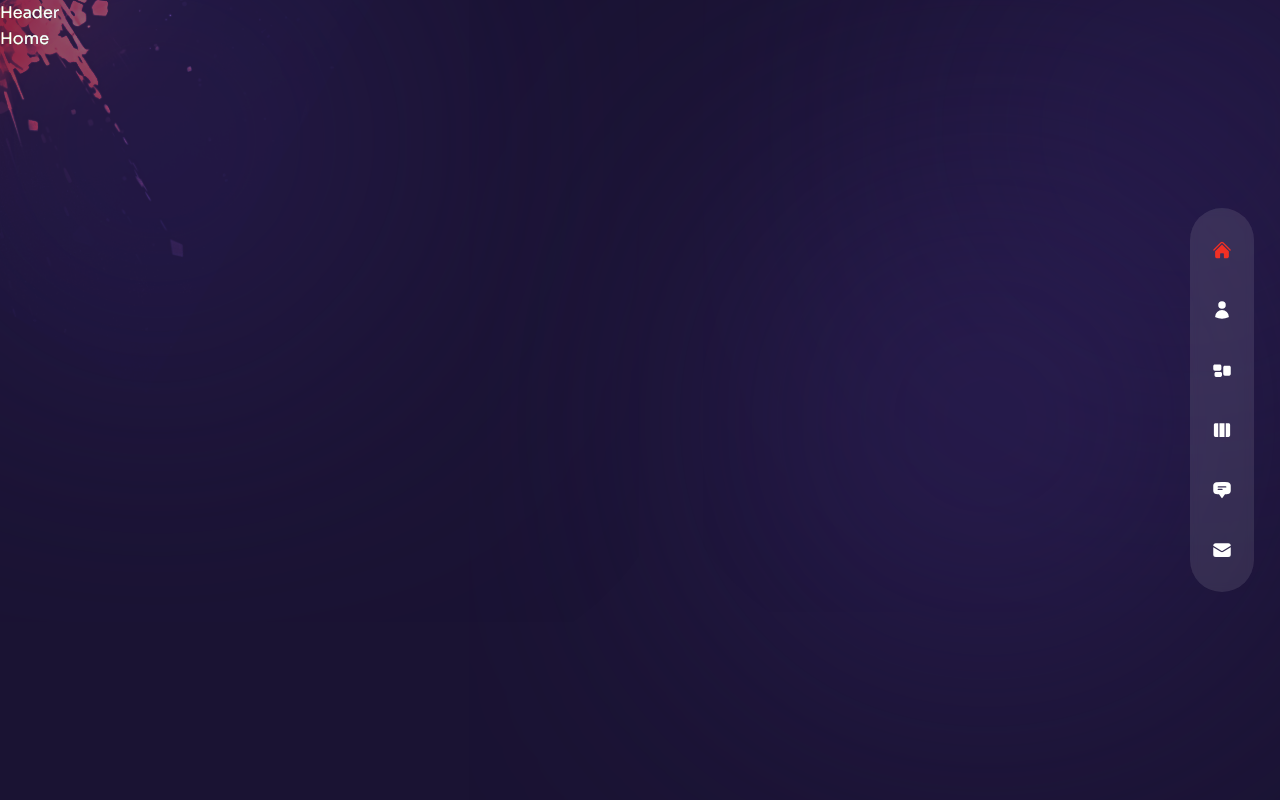
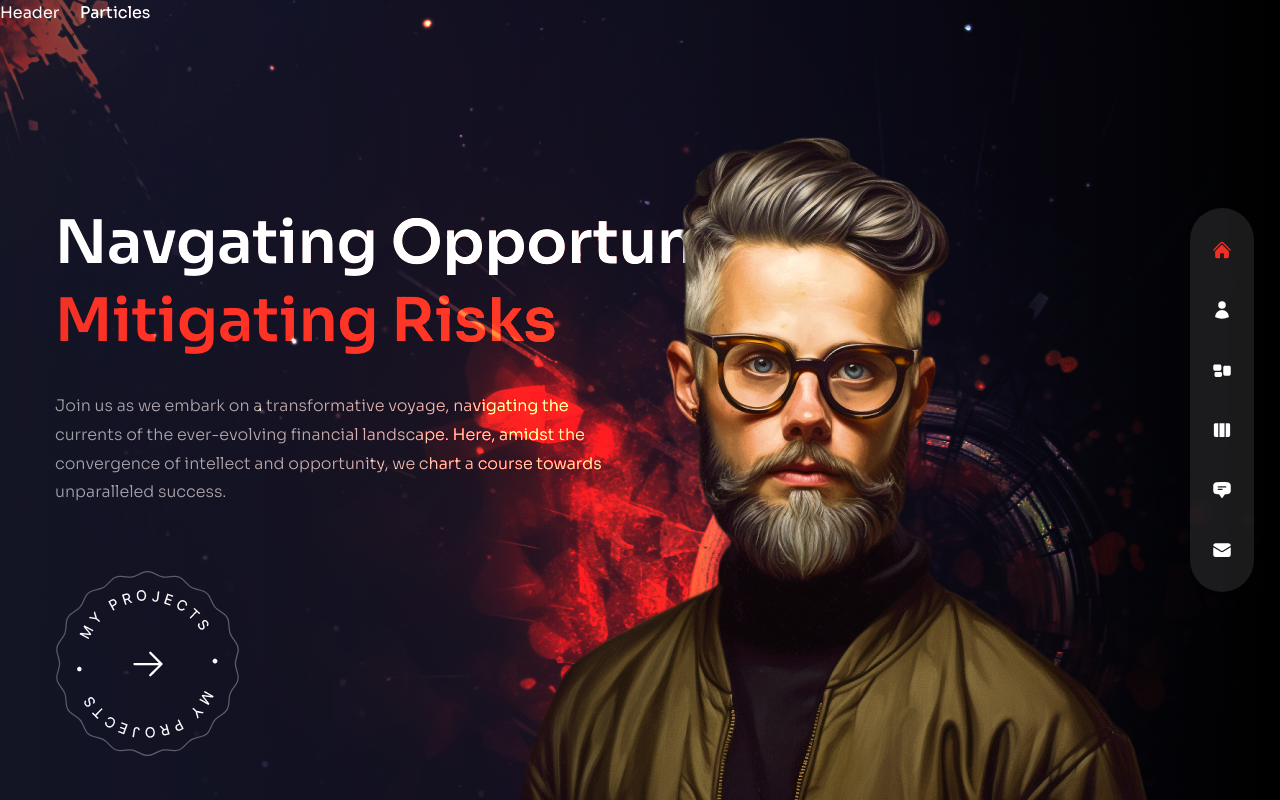
Before and after one commit to HeracleionCap/Heracleion, a Next.js app: page / in a window 1280 px wide. Built offline with nearby package versions, Linux system fonts and the light colour scheme.

Commit message:
Home section update

```diff
--- a/components/Avatar.js
+++ b/components/Avatar.js
@@ -1,5 +1,17 @@
+//next image
+import Image from 'next/image';
+
 const Avatar = () => {
-  return <div>Avatar</div>;
+  return (
+  <div className='hidden xl:flex xl:max-w-none '>
+    <Image
+    src={'/avatar.png'}
+    width={737}
+    height={678}
+    alt=''
+    className='translate-z-0 w-full h-full' />
+    </div>
+  );
 };
 
 export default Avatar;
--- a/components/Header.js
+++ b/components/Header.js
@@ -1,5 +1,5 @@
 const Header = () => {
-  return <header>Header</header>;
+  return <header className='absolute z-30 w-full' >Header</header>;
 };
 
 export default Header;
--- a/components/ProjectsBtn.js
+++ b/components/ProjectsBtn.js
@@ -1,5 +1,33 @@
+// next image
+import Image from 'next/image';
+
+// next link
+import Link from 'next/link';
+
+// icons
+import { HiArrowRight } from 'react-icons/hi2';
+
+
 const ProjectsBtn = () => {
-  return <div>Project Btn</div>;
+  return (
+  <div className='mx-auto xl:mx-0'>
+    <Link
+      href={'/work'}
+      className='relative w-[185px] h-[185px] flex justify-center items-center
+      bg-circleStar bg-cover bg-center bg-no-repeat group'
+      >
+          <Image
+            src={'/rounded-text.png'}
+            width={141}
+            height={148}
+            alt=''
+            className='animate-spin-slow w-full h-full max-w-[141px] max-h-[148px]'
+          />
+      <HiArrowRight className='absolute text-4xl group-hover:translate-x-2
+      transition-all duration-300'/>
+    </Link>
+  </div>
+  );
 };
 
 export default ProjectsBtn;
--- a/pages/index.js
+++ b/pages/index.js
@@ -1,5 +1,87 @@
+// next image
+import Image from "next/image";
+
+// components
+import ParticlesContainer from '../components/ParticlesContainer';
+import ProjectsBtn from '../components/ProjectsBtn';
+import Avatar from '../components/Avatar';
+
+// framer motion
+import { motion } from 'framer-motion';
+
+// variants
+import { fadeIn } from '../variants' ;
+
 const Home = () => {
-  return <div>Home</div>;
+  return (
+  <div className='bg-primary/60 h-full'>
+    {/* text */}
+    <div className='w-full h-full bg-gradient-to-r from-primary via-black/30
+    to-black'>
+      <div className='text-center flex flex-col justify-center xl:pt-40 xl:text-left
+      h-full container mx-auto'>
+        {/* title */}
+        <motion.h1
+          variants={fadeIn('down', 0.2)}
+          initial='hidden'
+          animate='show'
+          exit='hidden'
+          className='h1'
+          >
+          Navgating Opportunities, <br />
+          <span className='text-accent'> Mitigating Risks </span>
+        </motion.h1>
+        {/* subtitle */}
+        <motion.p
+          variants={fadeIn('down', 0.3)}
+          initial='hidden'
+          animate='show'
+          exit='hidden'
+          className='max-w-sm xl:max-w-xl mx-auto xl:mx-0 mb-10 xl:mb-16 '
+          >
+            Join us as we embark on a transformative voyage,
+            navigating the currents of the ever-evolving financial
+            landscape. Here, amidst the convergence of intellect and
+            opportunity, we chart a course towards unparalleled success.
+        </motion.p>
+        {/* btn */}
+        <div className='flex justify-center xl:hidden relative'>
+          <ProjectsBtn />
+        </div>
+        <motion.div
+          variants={fadeIn('down', 0.4)}
+          initial='hidden'
+          animate='show'
+          exit='hidden'
+          className='hidden xl:flex'
+        >
+          <ProjectsBtn />
+        </motion.div>
+      </div>
+    </div>
+
+    {/* image */}
+    <div className='w-[1200px] h-full absolute right-0 bottom-0'>
+      {/* bg img */}
+      <div className='bg-none xl:bg-explosion xl:bg-cover xl:bg-right
+      xl:bg-no-repeat w-full h-full absolute mix-blend-color-dodge translate-z-0' >
+      </div>
+      {/* particles */}
+      <div>Particles</div>
+      {/* avatar img*/}
+      <motion.div
+          variants={fadeIn('up', 0.5)}
+          initial='hidden'
+          animate='show'
+          exit='hidden'
+          transition={{ duration: 1, ease: 'easeInOut' }}
+          className='w-full h-full max-w-[737px] max-h-[678px] absolute -bottom-32
+          lg:bottom-0 lg:right-[8%]'>
+        <Avatar />
+      </motion.div>
+    </div>
+  </div>
+  );
 };
 
 export default Home;
```
